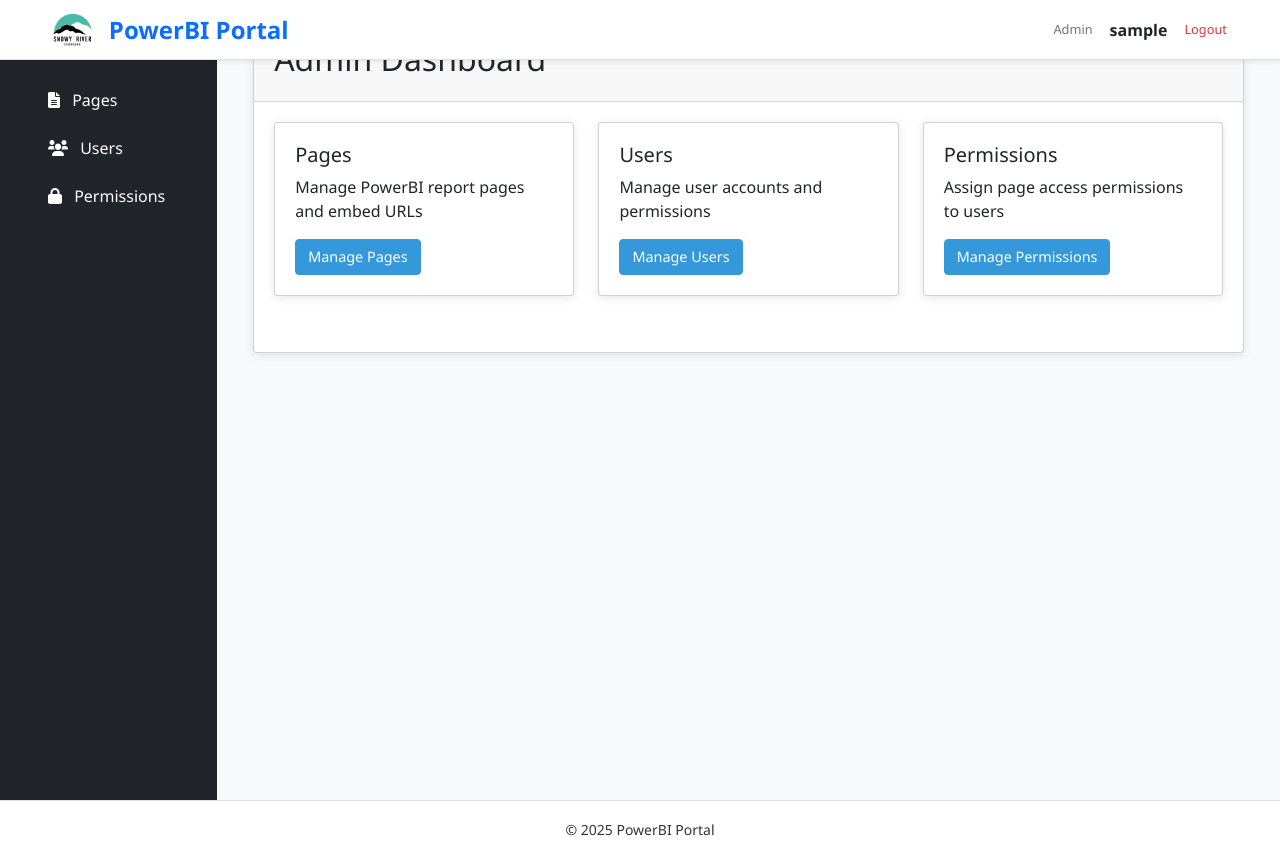
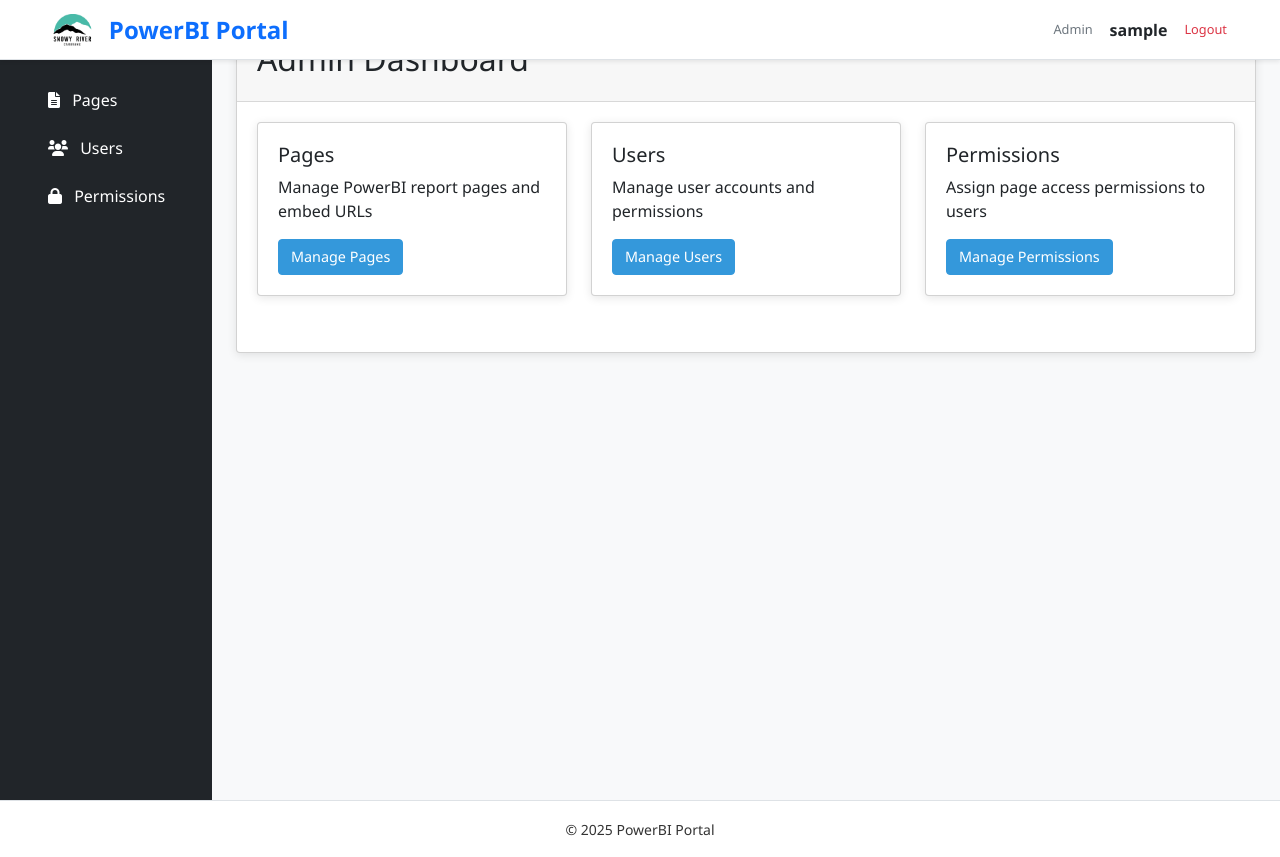
Before and after one commit to zyansaber/RenderTEST, a Flask app: page /admin/ in a window 1280 px wide. Run offline with Flask 2, Linux system fonts and the light colour scheme; the visitor is signed in with stand-in values (Sample User, id 1); data comes from the database, SQL or seed files in the repository.

Commit message:
Update base.html

```diff
--- a/src/templates/base.html
+++ b/src/templates/base.html
@@ -1,30 +1,27 @@
-
+<!-- templates/base.html -->
 <!DOCTYPE html>
 <html lang="en">
 <head>
-  <meta charset="UTF-8" />
-  <meta name="viewport" content="width=device-width, initial-scale=1.0" />
+  <meta charset="UTF-8">
+  <meta name="viewport" content="width=device-width, initial-scale=1.0">
   <title>{% block title %}PowerBI Portal{% endblock %}</title>
 
-  <!-- ✅ Bootstrap 5 -->
-  <link href="https://cdn.jsdelivr.net/npm/bootstrap@5.3.0/dist/css/bootstrap.min.css" rel="stylesheet" />
-  <link rel="stylesheet" href="https://cdnjs.cloudflare.com/ajax/libs/font-awesome/6.0.0-beta3/css/all.min.css" />
-  <link rel="stylesheet" href="{{ url_for('static', filename='css/style.css') }}" />
+  <link href="https://cdn.jsdelivr.net/npm/bootstrap@5.3.0/dist/css/bootstrap.min.css" rel="stylesheet">
+  <link rel="stylesheet" href="https://cdnjs.cloudflare.com/ajax/libs/font-awesome/6.0.0-beta3/css/all.min.css">
+  <link rel="stylesheet" href="{{ url_for('static', filename='css/style.css') }}">
   {% block extra_css %}{% endblock %}
 </head>
 
 <body class="bg-light">
 {% if session.user_id %}
-  <!-- ✅ FIXED NAVBAR -->
+  <!-- Top Navbar -->
   <nav class="navbar navbar-expand-lg navbar-light bg-white border-bottom shadow-sm">
-    <div class="container-fluid px-4">
-      <div class="d-flex align-items-center">
-        <a href="{{ url_for('main.index') }}" class="navbar-brand d-flex align-items-center">
+    <div class="container-fluid px-4 d-flex justify-content-between align-items-center">
+      <a class="navbar-brand d-flex align-items-center" href="{{ url_for('main.index') }}">
         <img src="{{ url_for('static', filename='images/snowy_logo.png') }}" alt="Snowy River Logo" style="height: 32px;" class="me-2">
         <span class="fw-bold text-primary">PowerBI Portal</span>
       </a>
-      </div>
-      <div class="d-flex align-items-center ms-auto">
+      <div class="d-flex align-items-center">
         {% if session.is_admin %}
           <a href="{{ url_for('admin.index') }}" class="btn btn-outline-secondary btn-sm me-2">Admin</a>
         {% endif %}
@@ -34,7 +31,7 @@
     </div>
   </nav>
 
-  <!-- ✅ PAGE LAYOUT -->
+  <!-- Page Layout -->
   <div class="d-flex" style="min-height: 100vh;">
     <!-- Sidebar -->
     <aside class="bg-dark text-white p-3" style="width: 240px;">
@@ -44,7 +41,7 @@
             <i class="fas fa-home me-2"></i> Home
           </a>
         </li>
-        {% for page in accessible_pages %}
+        {% for page in user_pages %}
         <li class="nav-item mb-2">
           <a href="{{ url_for('main.view_page', page_id=page.id) }}" class="nav-link text-white">
             <i class="fas fa-chart-line me-2"></i> {{ page.title }}
@@ -73,7 +70,6 @@
 
     <!-- Main content -->
     <main class="flex-grow-1 p-4">
-      <div class="container">
       {% with messages = get_flashed_messages(with_categories=true) %}
         {% if messages %}
           {% for category, message in messages %}
@@ -85,7 +81,6 @@
         {% endif %}
       {% endwith %}
       {% block content %}{% endblock %}
-      </div>
     </main>
   </div>
 {% else %}
```
Lines whose indentation alone changed are shown as unchanged.
